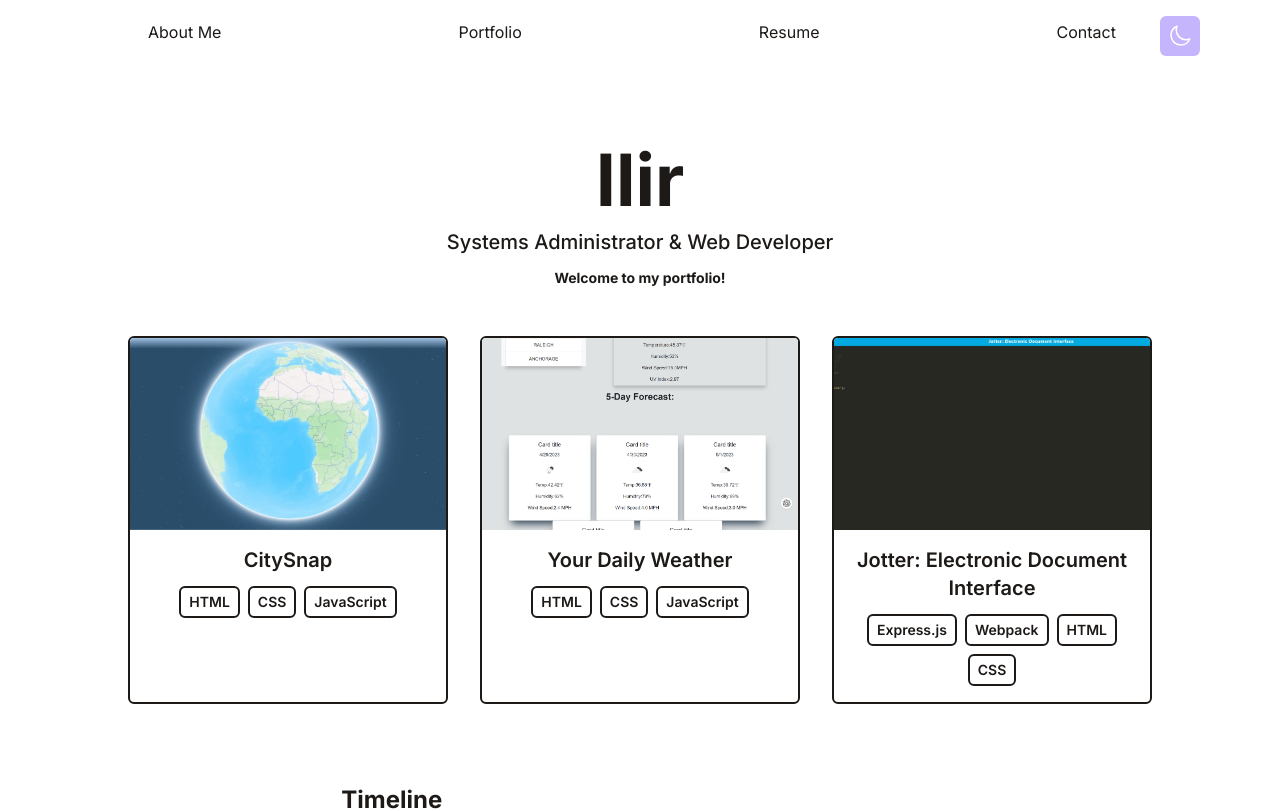
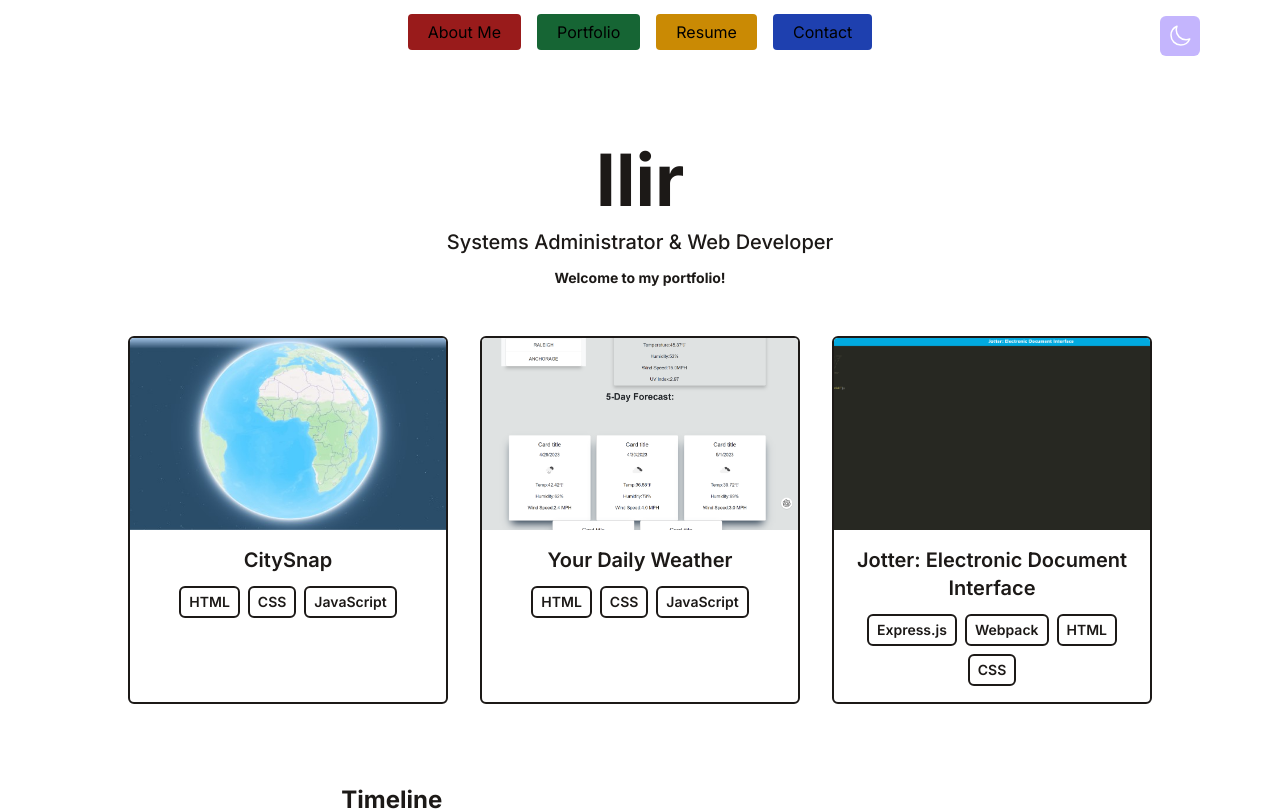
Before and after one commit to IlirHajdari/Reactfolio, a React (Vite) app: page / in a window 1280 px wide. Shown: the top 811 px of the page. Built offline with nearby package versions, Linux system fonts and the light colour scheme.

Commit message:
changed navbar style

```diff
--- a/src/components/Navbar.jsx
+++ b/src/components/Navbar.jsx
@@ -1,13 +1,41 @@
 import navLinks from "../data/navbar";
+
+const styles = {
+  "About Me": {
+    base: "bg-red-800 hover:bg-red-700 dark: bg-red-200 dark:text-white",
+    text: "text-black",
+  },
+  Portfolio: {
+    base: "bg-green-800 hover:bg-green-700 dark:text-white",
+    text: "text-black",
+  },
+  Contact: {
+    base: "bg-blue-800 hover:bg-blue-700 dark:text-white",
+    text: "text-black",
+  },
+  Resume: {
+    base: "bg-yellow-600 hover:bg-yellow-500 dark:text-white",
+    text: "text-black",
+  },
+};
 
 function Navbar() {
   return (
-    <nav className="flex justify-between items-center p-5">
-      {navLinks.map((link, index) => (
-        <a key={index} href={link.link} className="mr-4">
-          {link.title}
-        </a>
-      ))}
+    <nav className="flex justify-center items-center p-5">
+      <ul className="flex space-x-4">
+        {navLinks.map((link, index) => (
+          <li key={index}>
+            <a
+              href={link.link}
+              className={`p-2 py-2 px-5 rounded transition-colors ${
+                styles[link.title].base
+              } ${styles[link.title].text}`}
+            >
+              {link.title}
+            </a>
+          </li>
+        ))}
+      </ul>
     </nav>
   );
 }
```
